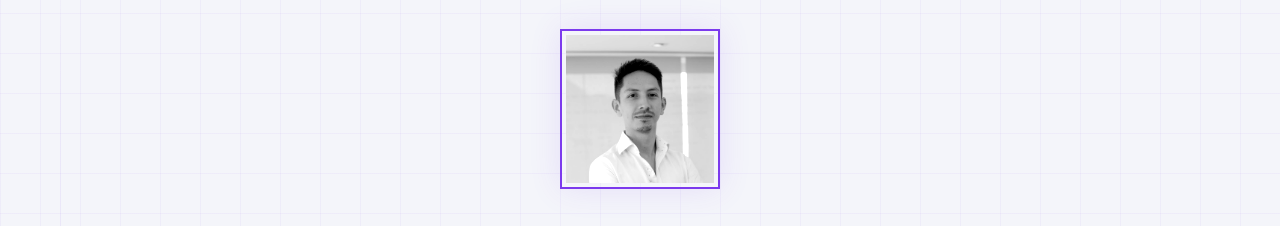
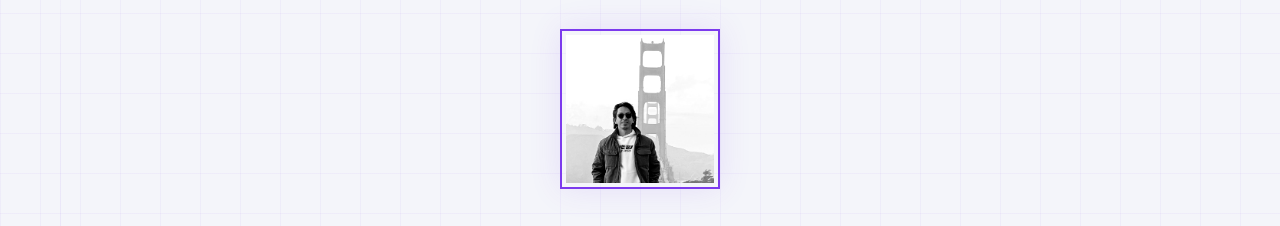
Before and after one commit to fr3dyos/fredyosoriocom, a plain HTML site: page index.html in a window 1280 px wide. Shown: the part 67-293 px from the top of the page. Drawn offline with nearby package versions, Linux system fonts and the light colour scheme.

Commit message:
new photo

```diff
--- a/index.html
+++ b/index.html
@@ -315,7 +315,7 @@
       <div class="scanline"></div>
       <div class="relative z-10 max-w-4xl py-24 stagger" data-stagger-animation="animate-fade-in-up">
         <div class="hero-photo mb-12 mx-auto w-40 h-40 bg-surface-container-highest border-2 border-primary p-1 overflow-hidden shadow-[0_0_30px_var(--fx-shadow)] hover-scale gpu-accelerate">
-          <img class="w-full h-full object-cover grayscale contrast-125 hover:grayscale-0 transition-all duration-700" src="assets/img/photo2.png" alt="" data-i18n-attr="alt:hero.photo.alt" onerror="if(this.dataset.fallbackApplied)return;this.dataset.fallbackApplied='1';this.replaceWith(makeMonogram('FGO'))" />
+          <img class="w-full h-full object-cover grayscale contrast-125 hover:grayscale-0 transition-all duration-700" src="assets/img/photo.png" alt="" data-i18n-attr="alt:hero.photo.alt" onerror="if(this.dataset.fallbackApplied)return;this.dataset.fallbackApplied='1';this.replaceWith(makeMonogram('FGO'))" />
         </div>
         <h1 class="font-headline text-4xl sm:text-5xl md:text-6xl font-extrabold mb-6 tracking-tight">
           <span class="text-gradient">Fredy Giovany<br class="hidden sm:block" />Osorio Gutiérrez</span>
```
